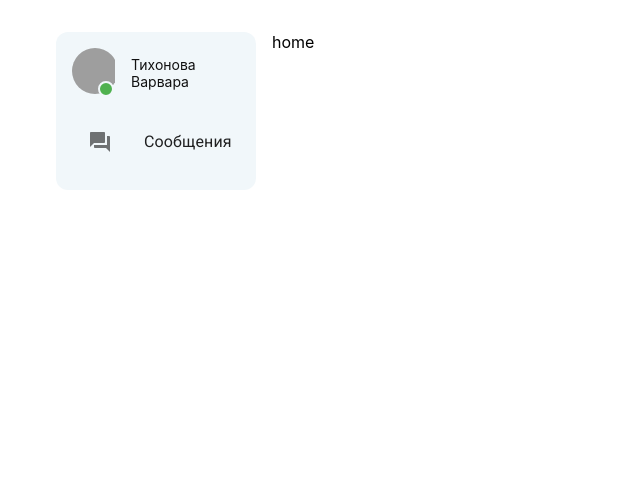
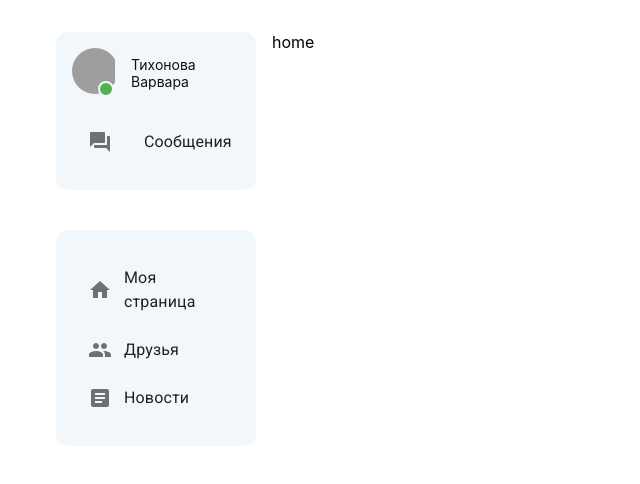
Before and after one commit to varvaratikh/vk, a React (Create React App) app: page / in a window 1280 px wide. Shown: the top 484 px of the page, without its empty margins (0-640 px from the left). Built offline with nearby package versions, Linux system fonts and the light colour scheme; grey boxes are pictures that could not be loaded.

Commit message:
total added menu

```diff
--- a/src/components/layout/sidebar/Menu.tsx
+++ b/src/components/layout/sidebar/Menu.tsx
@@ -3,6 +3,7 @@ import {Avatar, Box, Card, List, ListItem, ListItemButton, ListItemIcon, ListIte
 import { QuestionAnswer } from '@mui/icons-material';
 
 import { useNavigate } from 'react-router-dom';
+import {menu} from "./dataMenu";
 
 export const Menu = () => {
 
@@ -14,18 +15,24 @@ export const Menu = () => {
                   padding: 2,
                   backgroundColor: '#F1F7FA',
                   border: 'none',
-                  borderRadius: 3
+                  borderRadius: 3,
+                  marginTop: 5
               }}>
 
             <List>
-                <ListItem disablePadding>
-                    <ListItemButton onClick={() => navigate('/messages')}>
-                        <ListItemIcon>
-                            <QuestionAnswer />
-                        </ListItemIcon>
-                        <ListItemText primary="Сообщения"/>
-                    </ListItemButton>
-                </ListItem>
+                {menu.map(item => (
+                    <ListItem disablePadding>
+                        <ListItemButton onClick={() => navigate(item.link)}>
+                            <ListItemIcon sx={{
+                                minWidth: 36
+                            }}>
+                                <item.icon />
+                            </ListItemIcon>
+                            <ListItemText primary={item.title}/>
+                        </ListItemButton>
+                    </ListItem>
+                    )
+                )}
             </List>
         </Card>
     )
--- a/src/components/layout/sidebar/Sidebar.tsx
+++ b/src/components/layout/sidebar/Sidebar.tsx
@@ -1,9 +1,11 @@
 import {UserItems} from "./UserItems";
+import {Menu} from "./Menu";
 
 export const Sidebar = () => {
     return(
         <div>
             <UserItems />
+            <Menu />
         </div>
     )
 }
--- a/src/components/layout/sidebar/dataMenu.ts
+++ b/src/components/layout/sidebar/dataMenu.ts
@@ -9,11 +9,11 @@ export const menu = [
     {
         title: 'Друзья',
         link: '/friends',
-        icon: Icons.Home
+        icon: Icons.People
     },
     {
         title: 'Новости',
         link: '/',
-        icon: Icons.Home
+        icon: Icons.Article
     },
 ]
```
